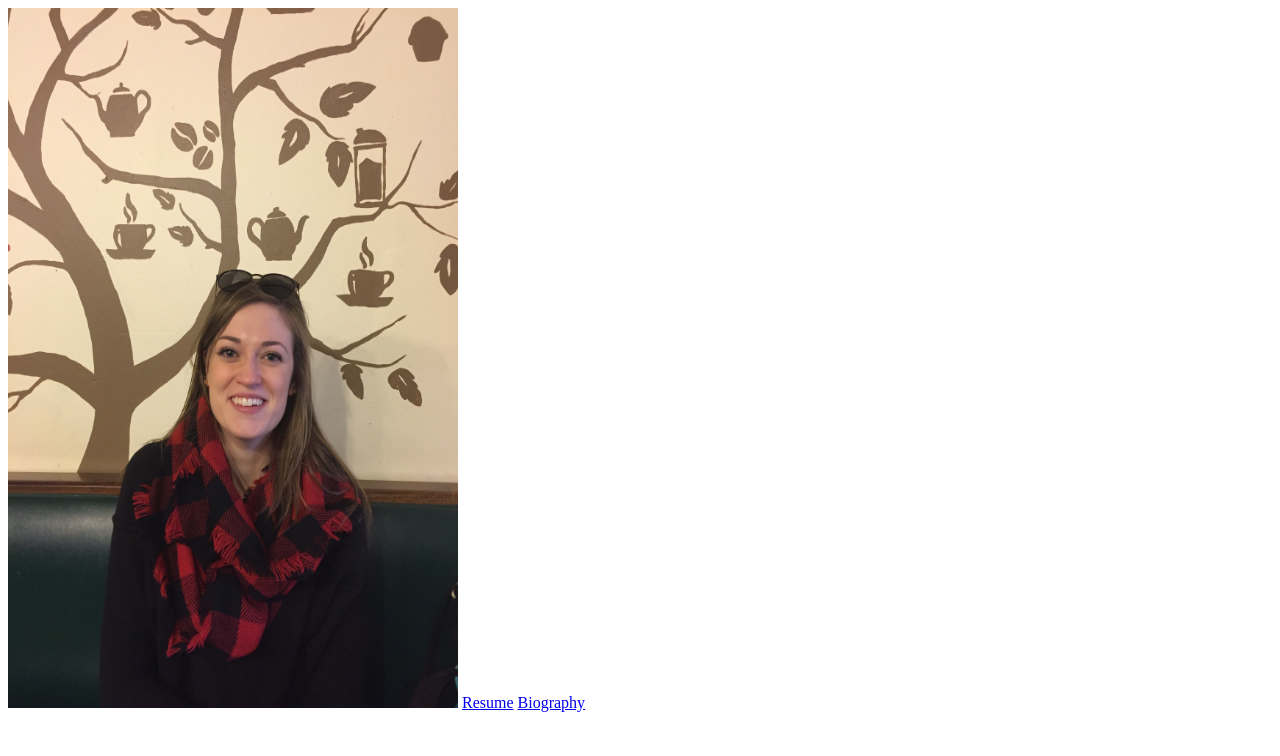
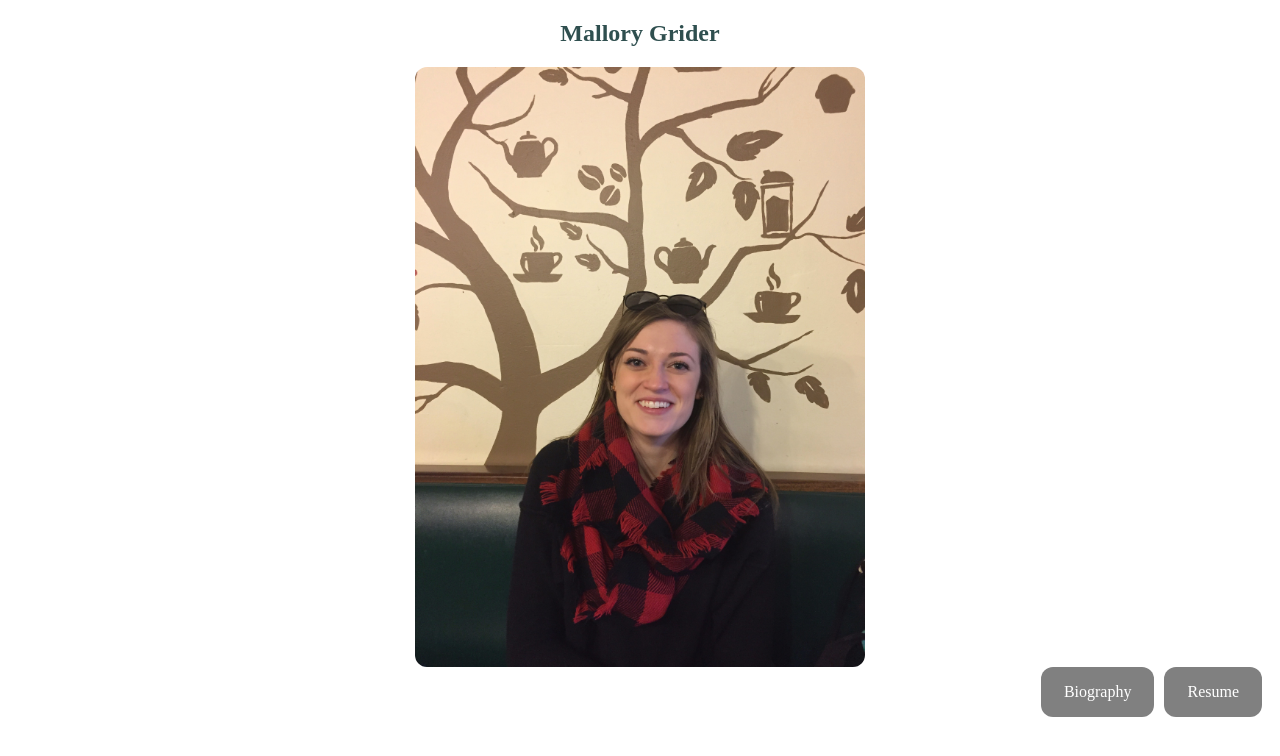
Before and after one commit to mgride01/mgride01.github.io, a plain HTML site: page index.html in a window 1280 px wide. Drawn offline with Linux system fonts and the light colour scheme.

Commit message:
Added index_style.css, creating buttons for the links and styling the cover image

```diff
--- a/index.html
+++ b/index.html
@@ -5,10 +5,12 @@
 <head>
 <title>Mallory Grider</title>
 <meta charset="utf-8">
+<link rel="stylesheet" href="index_style.css">
 </head>
 
 <body>
-    <img src="mallory_grider.jpg" alt="Mallory Grider" height="700" width="450">
+    <h2>Mallory Grider</h2>
+    <img src="mallory_grider.jpg" alt="Mallory Grider" height="600" width="450">
     <a href="resume.html">Resume</a>
     <a href="bio.html">Biography</a>
 
--- /dev/null
+++ b/index_style.css
@@ -0,0 +1,28 @@
+h2 {
+        text-align: center;
+        color: DarkSlateGrey;
+        font-family: "Times New Roman";
+}
+
+a:link, a:visited {
+    background-color: grey;
+    color: white;
+    padding: 16px 23px;
+    text-align: center;
+    display: inline-block;
+    text-decoration: none;
+    border-radius: 12px;
+    float: right;
+    margin-right: 10px;
+}
+
+a:hover, a:active {
+    background-color: black;
+}
+
+img {
+        border-radius: 12px;
+        display: block;
+        margin-left: auto;
+        margin-right: auto;
+}
```
